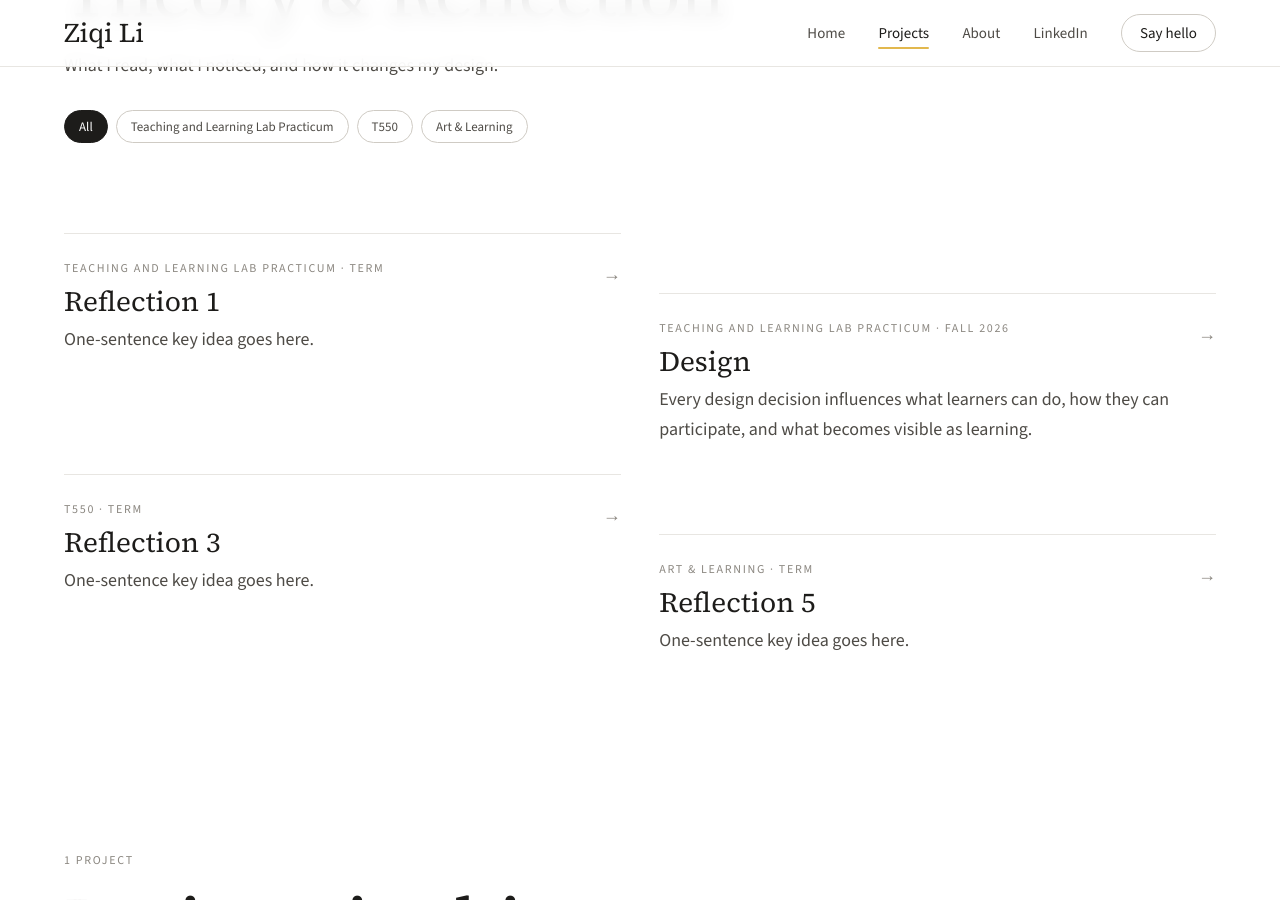
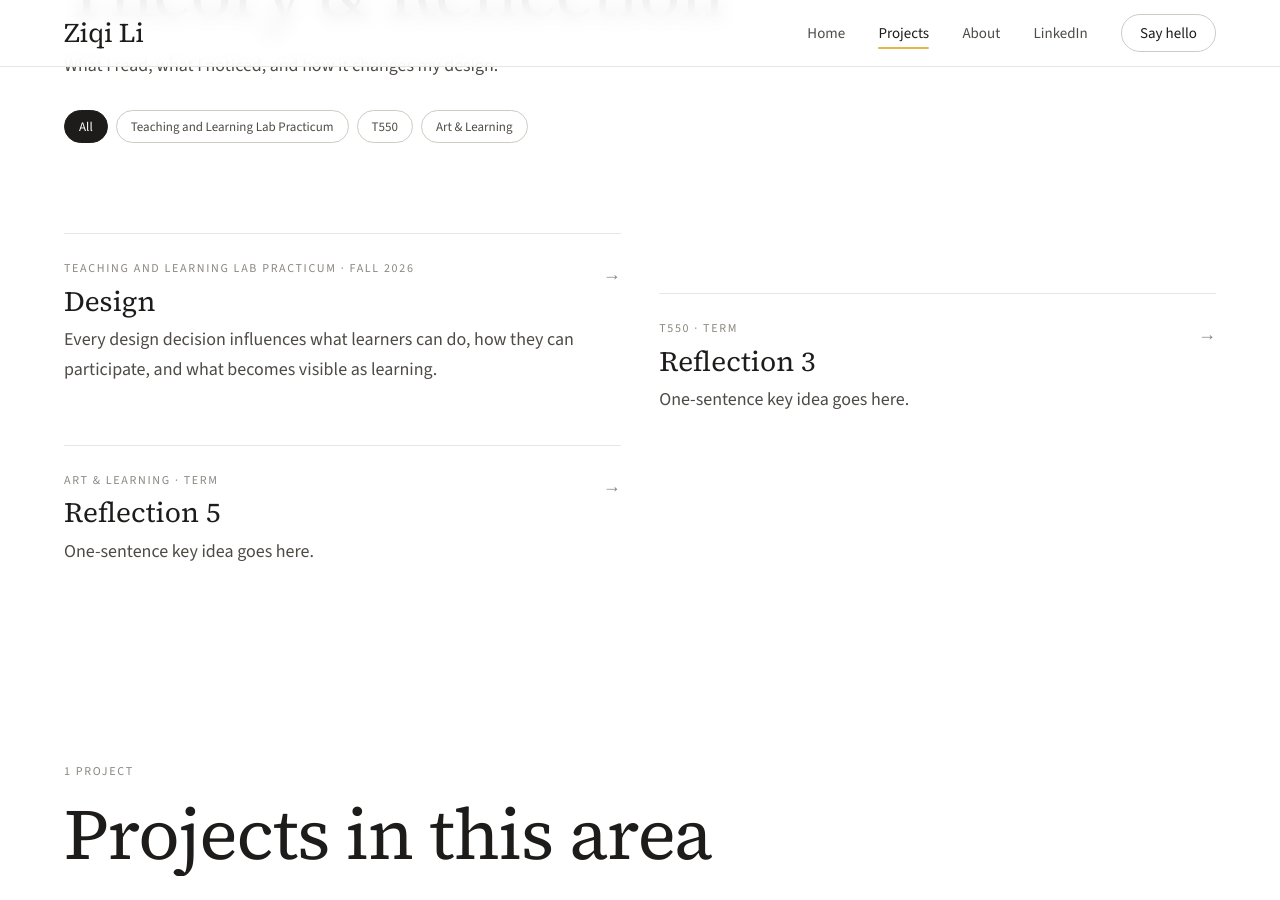
Before and after one commit to lizilizi0422-cmd/lizilizi0422-cmd.github.io, a Jekyll site: the page built from _sections/lab-practicum.md, in a window 1280 px wide and 900 px high, scrolled down 1339 px. Built offline with Jekyll 4.4.1, drawn with Linux system fonts in a browser that asks for light colours; nearby versions of some CDN libraries; some web fonts are replaced; some of the changed lines change nothing that is shown.

Commit message:
Update _reflections/lab-week-1.md (via Pages CMS)

```diff
--- a/_reflections/lab-week-1.md
+++ b/_reflections/lab-week-1.md
@@ -1,16 +1,12 @@
 ---
-# One reflection · 一篇反思. Copy this file to add more · 复制这个文件就能新增一篇
-title: "Reflection 1"
-course: "Teaching and Learning Lab Practicum"            # used for the course filter (spell it the same each time) · 用于按课程筛选
-type: "Lab"                # Class, Lab or Reading
-term: "Term"
+title: "Reflection 1: Discover"
 order: 1
-key_idea: "One-sentence key idea goes here."
-theories: ["Theory or reading"]
-related_project: ""          # optional, e.g. "/projects/findmy-voice/"
-status: placeholder          # delete when finished · 写完后删除
+key_idea: "Theory of Learning and Theory of Knowing "
+theories:
+  - Theory and Reflection
+status: placeholder
+published: false
 ---
-
 **What the class or lab explored.** Body copy goes here: key readings, theories or activities, in your own words.
 
 **What I noticed or tried.** Body copy goes here: a moment, an experiment, or an observation with learners.
```
